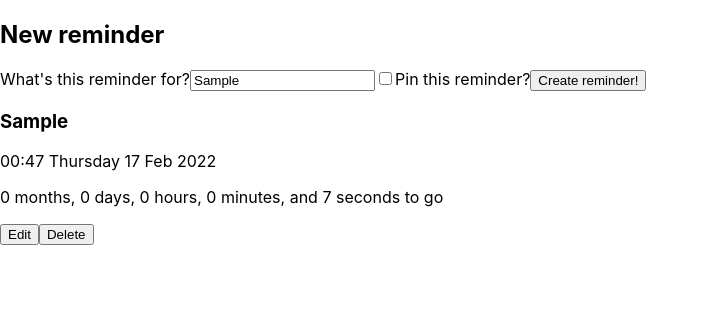
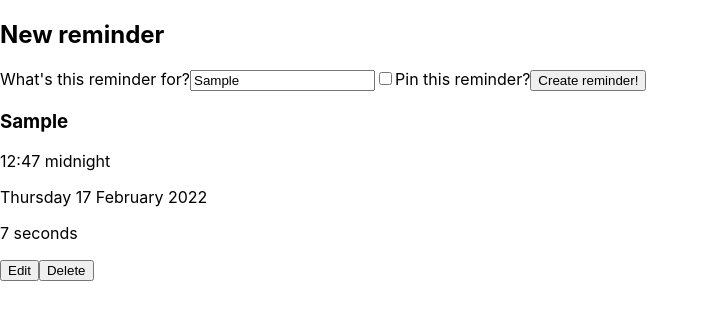
Before and after one commit to mmauthoor/neurodiverse-toolkit, a React (Create React App) app: page /reminders in a window 1280 px wide. Both pictures are taken after typing "Sample" into the empty fields and a click on the button "Create reminder!". Shown: the top 320 px of the page, without its empty margins (0-709 px from the left). Built offline with nearby package versions, Linux system fonts and the light colour scheme.

Commit message:
Clean up date format in timer

```diff
--- a/src/components/Reminders.js
+++ b/src/components/Reminders.js
@@ -118,7 +118,10 @@ function Reminder({ pinnedReminders, setPinnedReminders }) {
                     <div key={idx} className="reminder">
                         <h3>{reminder.task}</h3>
                         <p>
-                            {format(parseISO(reminder.dateTime), "HH:mm EEEE dd MMM yyyy")}
+                            {format(parseISO(reminder.dateTime), "h:mm bbbb")}
+                        </p>
+                        <p>
+                            {format(parseISO(reminder.dateTime), "EEEE dd MMMM yyyy")}
                         </p>
 
                         <Timer now={now} eventTime={reminder.dateTime}/>
--- a/src/components/Timer.js
+++ b/src/components/Timer.js
@@ -1,4 +1,4 @@
-import { getUnixTime, parseISO } from 'date-fns';
+import { getUnixTime, parseISO, formatDuration } from 'date-fns';
 import { intervalToDuration } from 'date-fns/esm';
 import { useState, useEffect } from "react";
 
@@ -48,7 +48,8 @@ function Timer({ now, eventTime }) {
     return (
         <>
         {/* conditional abou whether or not unix time has passed.  */}
-            <p> {timeDiff.months} months, {timeDiff.days} days, {timeDiff.hours} hours, {timeDiff.minutes} minutes, and {timeDiff.seconds} seconds to go  </p>
+
+            <p>{formatDuration(timeDiff, {delimiter: ', '})}</p>
 
         </>
     )
```
